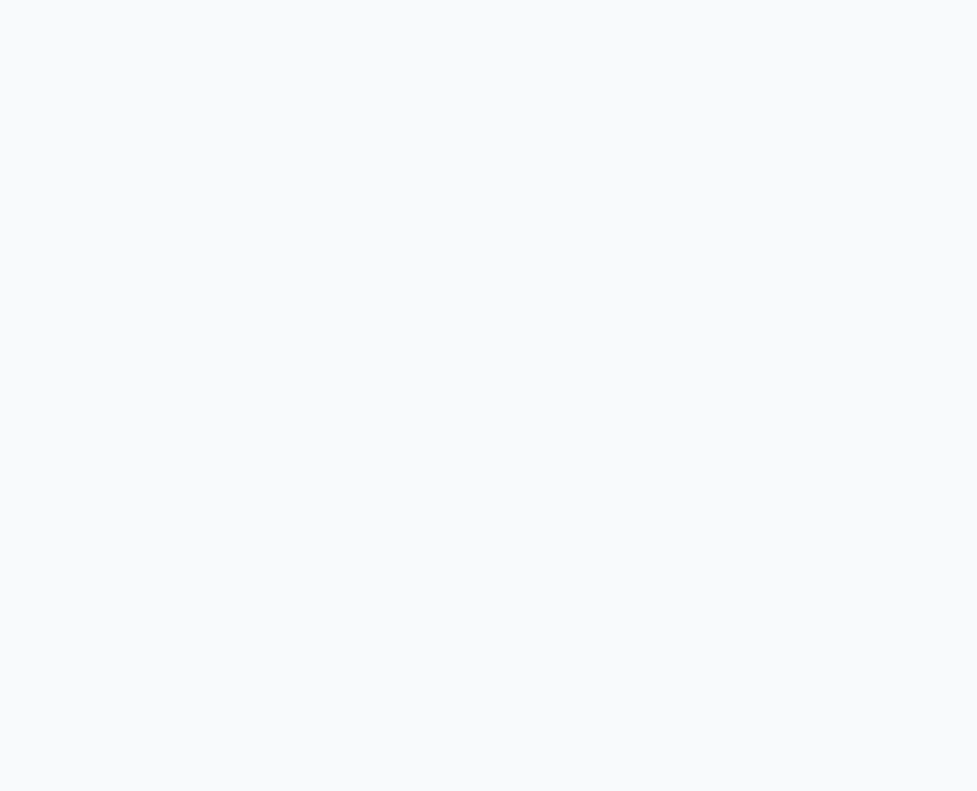
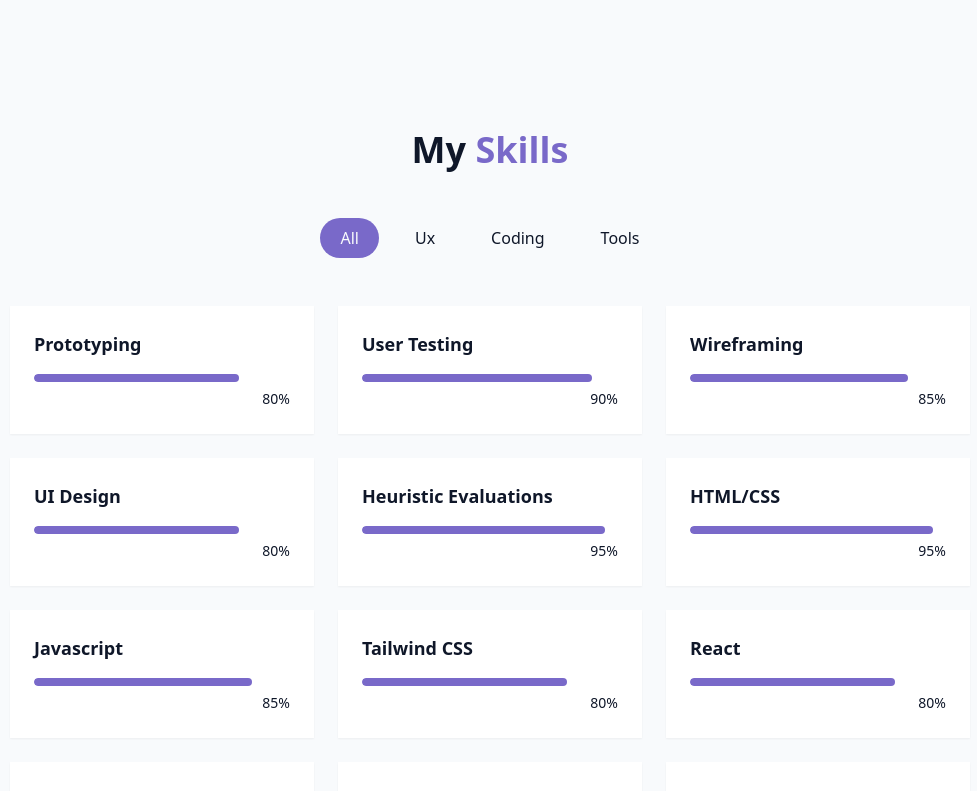
Before and after one commit to ghultquist/Portfolio2025, a React (Vite) app: page / in a window 1280 px wide. Shown: the part 1400-2191 px from the top of the page, without its empty margins (150-1127 px from the left). Before the commit the page ends 1434 px from the top, so only its background shows below. Built offline with nearby package versions, Linux system fonts and the light colour scheme.

Commit message:
Add skills section

```diff
--- /dev/null
+++ b/src/components/SkillsSection.jsx
@@ -0,0 +1,84 @@
+import { cn } from "@/lib/utils";
+import { act, useState } from "react";
+
+
+
+const skills = [
+    //UX
+    {name: "Prototyping", level: 80, category: "ux"},
+    {name: "User Testing", level: 90, category: "ux"},
+    {name: "Wireframing", level: 85, category: "ux"},
+    {name: "UI Design", level: 80, category: "ux"},
+    {name: "Heuristic Evaluations", level: 95, category: "ux"},
+
+    //Programming
+    {name: "HTML/CSS", level: 95, category: "coding"},
+    {name: "Javascript", level: 85, category: "coding"},
+    {name: "Tailwind CSS", level: 80, category: "coding"},
+    {name: "React", level: 80, category: "coding"},
+    {name: "Python", level: 90, category: "coding"},
+    {name: "Lua", level: 70, category: "coding"},
+    {name: "Java", level: 70, category: "coding"},
+
+    //Tools
+    {name: "Figma", level: 80, category: "tools"},
+    {name: "Git/Github", level: 85, category: "tools"},
+    {name: "VS Code", level: 95, category: "tools"},
+    {name: "Adobe CC", level: 80, category: "tools"},
+    {name: "Godot Engine", level: 85, category: "tools"},
+
+];
+
+const categories = ["all", "ux", "coding", "tools"];
+
+export const SkillsSection = () => {
+    const [activeCategory, setActiveCategory] = useState("all");
+
+    const filteredSkills = skills.filter((skill) => activeCategory === "all" || skill.category === activeCategory);
+    return (
+        <section id="skills" className="py-24 px-4 relative bg-secondary/30">
+
+            <div className="container mx-auto max-w-5xl">
+                <h2 className="text-3xl md:text-4xl font-bold mb-12 text-center">
+                    My <span className="text-primary"> Skills</span>
+                </h2>
+
+                <div className="flex flex-wrape justify-center gap-4 mb-12">
+                    {categories.map((category, key) => (
+                        <button
+                            key={key}
+                            onClick={() => setActiveCategory(category)}
+                            className={cn(
+                                "px-5 py-2 rounded-full transition-colors duration-300 capitalize",
+                                activeCategory === category ? "bg-primary text-primary-foreground" : "bg-secondary/70 text-foreground hover:bg-secondary"
+                            )}
+                        >
+                            {category}
+                        </button>
+                    ))}
+                </div>
+
+                <div className="grid grid-cols-1 sm:grid-cols-2 lg:grid-cols-3 gap-6">
+                    {filteredSkills.map((skill, key) => (
+                        <div key={key} className="bg-card p-6 round-lg shadow-xs card-hover">
+                            <div className="text-left mb-4">
+                                <h3 className="font-semibold text-lg">
+                                    {skill.name}
+                                </h3>
+                            </div>
+                            <div className="w-full bg-secondary/50 h-2 rounded-full overflow-hidden">
+                                <div
+                                    className="bg-primary h-2 rounded-full origin-left animate-[grow_1.5s_ease-out"
+                                    style={{width: skill.level + "%"}}
+                                />
+                            </div>
+                            <div className="text-right mt-1">
+                                <span className="text-sm text-muted-foreground">{skill.level}%</span>
+                            </div>
+                        </div>
+                    ))}
+                </div>
+            </div>
+        </section>
+    );
+}
--- a/src/pages/Home.jsx
+++ b/src/pages/Home.jsx
@@ -1,6 +1,7 @@
 import { AboutSection } from "../components/AboutSection";
 import { HeroSection } from "../components/HeroSection";
 import { Navbar } from "../components/Navbar";
+import { SkillsSection } from "../components/SkillsSection";
 import { ThemeToggle } from "../components/ThemeToggle";
 import { StarBackground } from "@/components/StarBackground";
 
@@ -21,6 +22,7 @@ export const Home = () => {
             <main>
                 <HeroSection />
                 <AboutSection />
+                <SkillsSection />
             </main>
 
 
```
